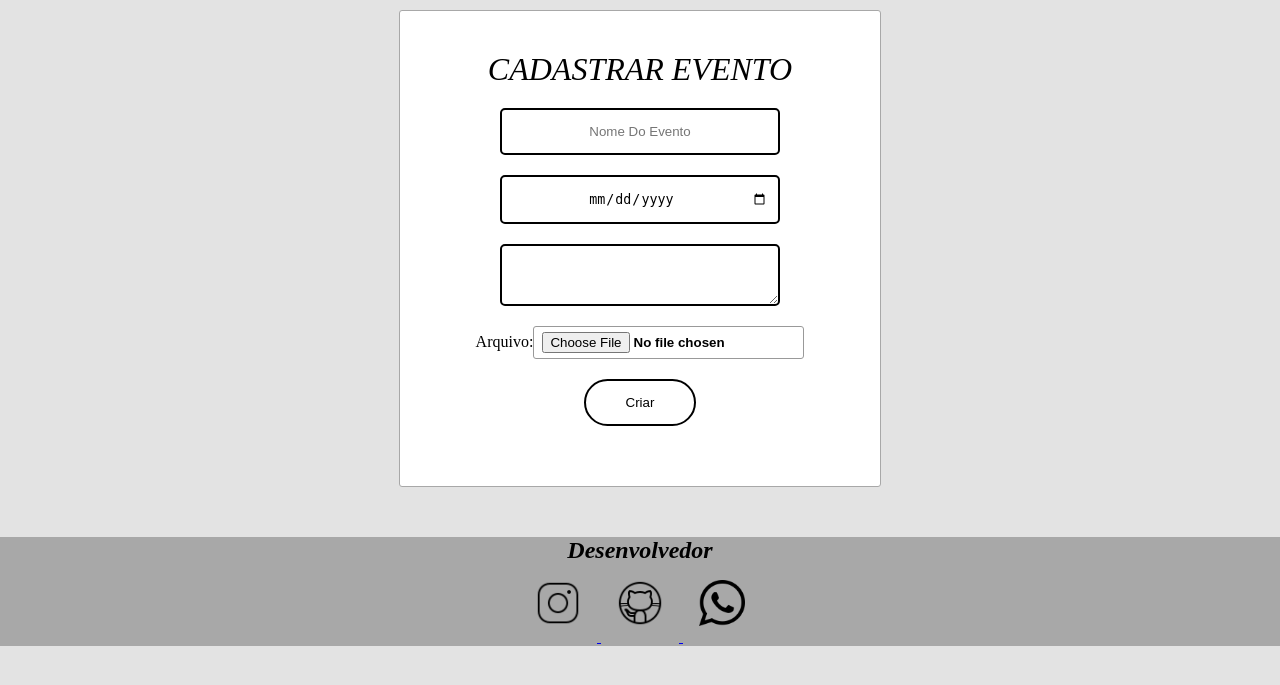
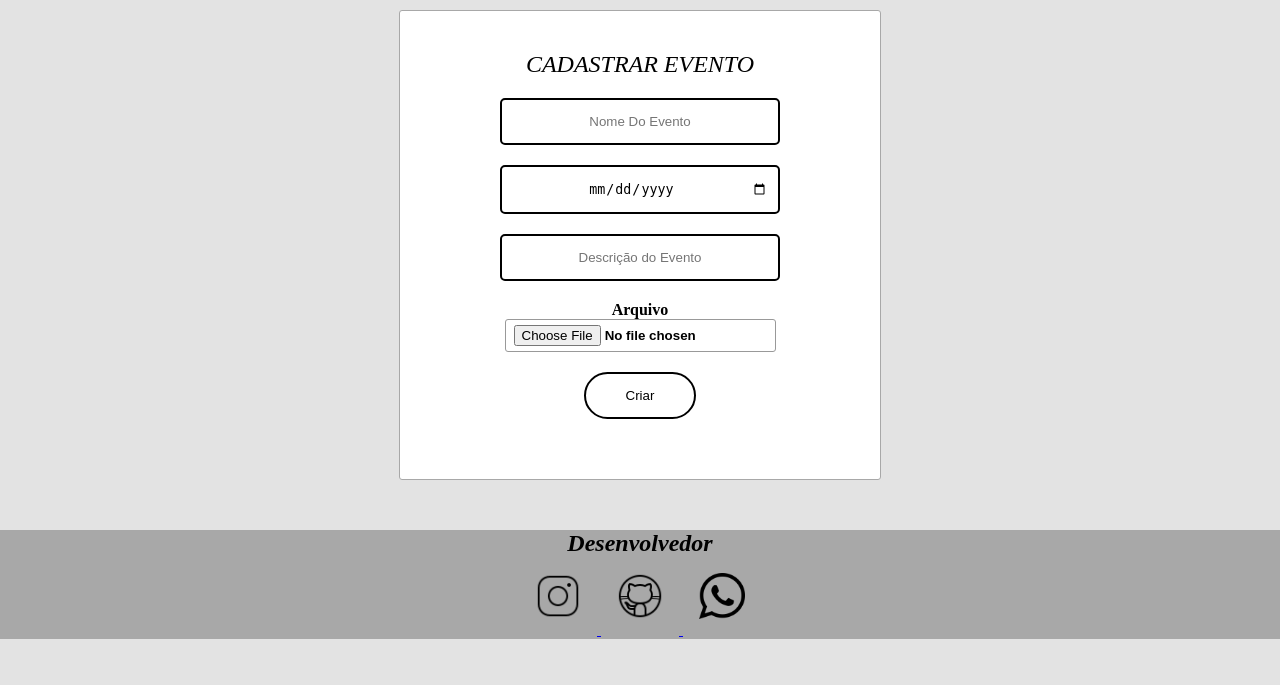
Before and after one commit to MarcelinoRodrigues/Stack-Events, a PHP site: page /view/Evento.html in a window 1280 px wide. Shown: the part 73-758 px from the top of the page. Run offline with PHP 8.4, Linux system fonts and the light colour scheme.

Commit message:
adjusting css and innerhtml with validation

```diff
--- a/public/Js/Evento.js
+++ b/public/Js/Evento.js
@@ -8,26 +8,32 @@
     $('send').addEventListener("click",evento =>{
         const name = $('nomeE').value;
         const data = $('dataE').value;
-        const descricao = $('descricao');
+        const descricao = $('descricao').value;
+        const arquivo = $('arquivo').value;
 
         //validando o formulário
-        if(!name || !data || !descricao){
+        if(!name || !data || !descricao || !arquivo){
             alert("Preencha Todos os campos")
             return false;
+        }
+        if(name || data || descricao || arquivo){
+            $('h1').innerHTML = "Evento Criado Com Sucesso"
         }
 
         //criação do objeto Evento
         const Evento = {
             name,
             data,
-            descricao
+            descricao,
+            arquivo
         }
 
         //resetando os campos para vazio
-        $('nomeE').value = "";
-        $('dataE').value = "";
+        $('nomeE').value     = "";
+        $('dataE').value     = "";
         $('descricao').value = "";
+        $('arquivo').value   = "";
 
-        console.log(Evento.descricao)
+        console.log(Evento)
     })
 })()
--- a/public/Styles/Index.css
+++ b/public/Styles/Index.css
@@ -64,6 +64,10 @@ nav ul li a{
     border: solid 1px black;
     margin-top: 50px;
 }
+h1{
+    text-align: center;
+    color: #CD5C5C;
+}
 form{
     width: 400px;
     padding: 40px;
@@ -75,7 +79,7 @@ form{
     margin-bottom: 50px;
     border: 1px solid #a8a8a8;
 }
-form h1{
+form h2{
 	color: #000000;
 	text-transform: uppercase;
 	font-weight: 500;
--- a/view/Evento.html
+++ b/view/Evento.html
@@ -12,13 +12,33 @@
             <li id="event"><a href="../index.html">Voltar</a></li>
         </ul>
     </nav>
+    <h1 id="h1"></h1>
     <form id="form" method="POST" enctype="multipart/form-data">
-        <h1>Cadastrar Evento</h1>
-        <input type="text" name="nomeE" id="nomeE" placeholder="Nome Do Evento" autocomplete="off" require>
-        <input type="date" name="dataE" id="dataE" require >
-        <textarea placeholder="Descrição Do Evento" name="descricao" id="descricao" autocomplete="off" require>
-        </textarea>
-        Arquivo:<input type="file" name="arquivo" id="arquivo" >
+        <h2>Cadastrar Evento</h2>
+        <input
+            type="text"
+            id="nomeE"
+            placeholder="Nome Do Evento"
+            autocomplete="off"
+            required/>
+        <input
+            type="date"
+            id="dataE"
+            required/>
+        <input
+            type="text"
+            id="descricao"
+            placeholder="Descrição do Evento"
+            autocomplete="off"
+            required/>
+        <span>
+            <h4>Arquivo</h4>
+            <input
+                type="file"
+                name="arquivo"
+                id="arquivo"
+                required/>
+        </span>
         <input type="submit" id="send" value="Criar"/>
     </form>
     <footer id="my-footer">
```
